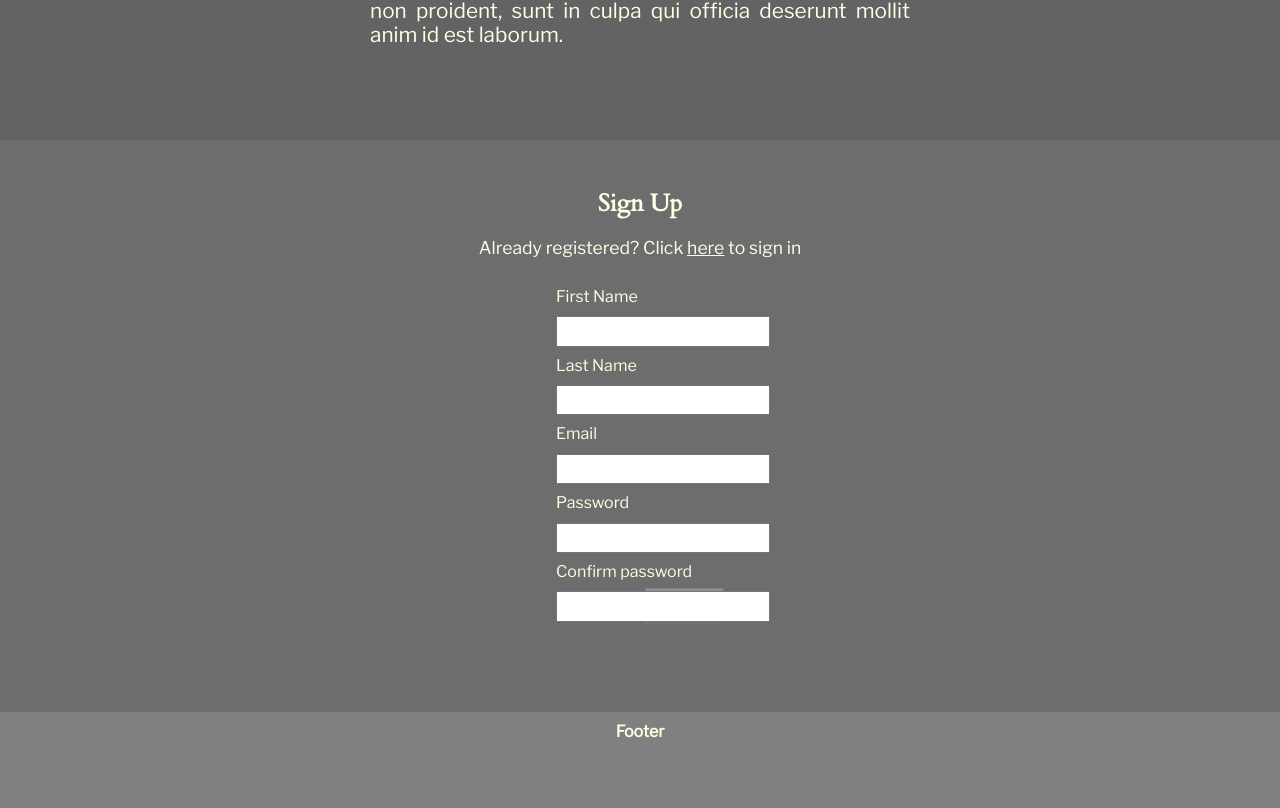
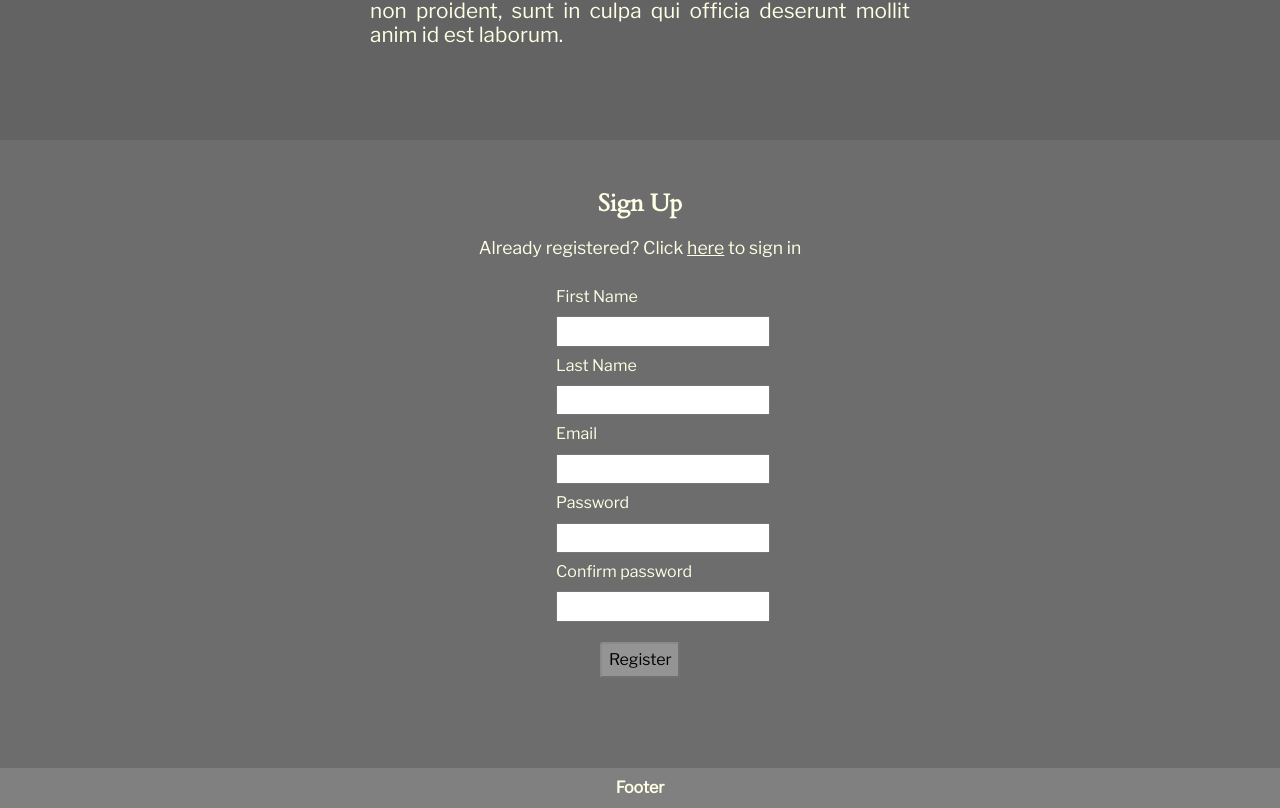
Before and after one commit to rob137/StrengthExchange-Client, a React (Create React App) app: page / in a window 1280 px wide. Shown: the part 490-1298 px from the top of the page. Before the commit the page ends 1242 px from the top, so only its background shows below. Built offline with nearby package versions, Linux system fonts and the light colour scheme; no server answers.

Commit message:
fix register button styling

```diff
--- a/src/components/signup-form.jsx
+++ b/src/components/signup-form.jsx
@@ -61,7 +61,7 @@ export class SignupForm extends React.Component {
 				<button
 					type="submit"
 					name="sign up"
-					className="submit-cancel-button"
+					className="register-button"
 					disabled={this.props.pristine || this.props.submitting}
 				>
 					Register
--- a/src/components/signup-section.css
+++ b/src/components/signup-section.css
@@ -33,7 +33,7 @@
 	padding: 4px;
 }
 
-.submit-cancel-button, .submit-login-button {
+.submit-cancel-button, .submit-login-button, .register-button {
 	width: 80px;
 	margin: 20px 5px 0 5px;
 	padding: 7px;
```
